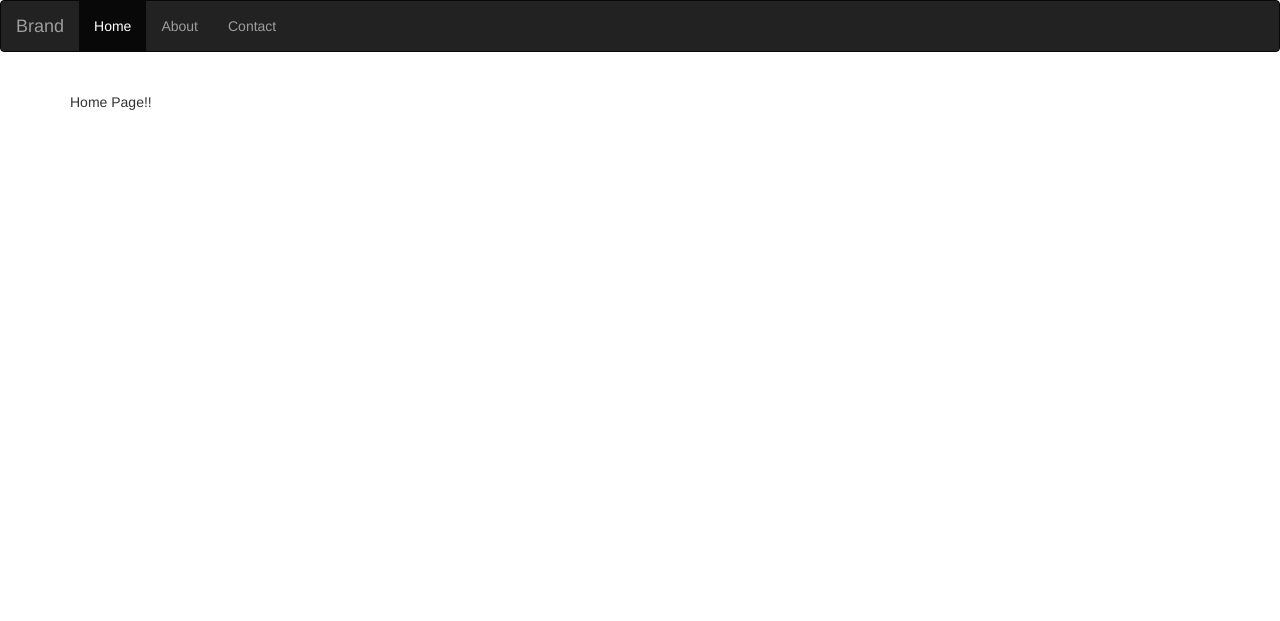
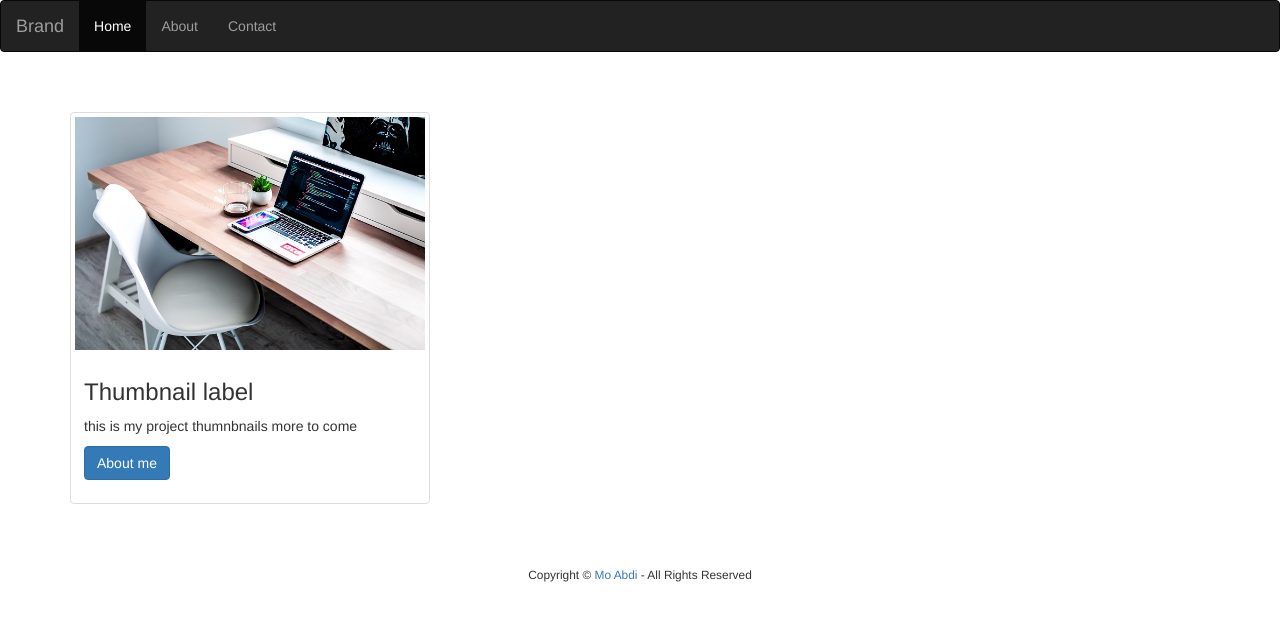
Before and after one commit to mkaafi/django-project, a Django app: page / in a window 1280 px wide. Shown: the top 621 px of the page. Run offline with Django 3.2, Linux system fonts and the light colour scheme; some libraries are stand-ins or nearby versions.

Commit message:
added content to homepage

```diff
--- a/myDjango/mysite1/settings.py
+++ b/myDjango/mysite1/settings.py
@@ -119,3 +119,6 @@ USE_TZ = True
 # https://docs.djangoproject.com/en/2.1/howto/static-files/
 
 STATIC_URL = '/static/'
+STATICFILES_DIRS = [
+    os.path.join(BASE_DIR, 'static'),
+]
--- /dev/null
+++ b/myDjango/pages/main.py
@@ -0,0 +1,2 @@
+def namer():
+	return " My name is Mohamed Abdi"
--- a/myDjango/pages/templates/about.html
+++ b/myDjango/pages/templates/about.html
@@ -6,5 +6,6 @@
 {% block content %}
 
 About page !
-
+<br>
+{{ my_name }}
 {% endblock %}
--- a/myDjango/pages/templates/base.html
+++ b/myDjango/pages/templates/base.html
@@ -41,6 +41,9 @@
       {% endblock %}
     </div>
 
+    <br><br>
+    <center><small>Copyright &copy; <a href="https://github.com/mkaafi">Mo Abdi</a> - All Rights Reserved</small></center>
+
     <!-- jQuery (necessary for Bootstrap's JavaScript plugins) -->
     <script src="https://ajax.googleapis.com/ajax/libs/jquery/1.12.4/jquery.min.js"></script>
     <!-- Include all compiled plugins (below), or include individual files as needed -->
--- a/myDjango/pages/templates/home.html
+++ b/myDjango/pages/templates/home.html
@@ -1,10 +1,27 @@
 
 {% extends 'base.html' %}
+{% load static %}
+
+
 {% block title %} Home Page {% endblock %}
 {% block content %}
 
 
 <br>
-Home Page!!
+
+<br>
+
+<div class="row">
+  <div class="col-sm-6 col-md-4">
+    <div class="thumbnail">
+      <img src="{% static 'img/alexandru-acea-582050-unsplash.jpg'%}" alt="laptop on table">
+      <div class="caption">
+        <h3>Thumbnail label</h3>
+        <p>this is my project thumnbnails more to come</p>
+        <p><a href="{% url 'about' %}" class="btn btn-primary" role="button">About me</a></p>
+      </div>
+    </div>
+  </div>
+</div>
 
 {% endblock %}
--- a/myDjango/pages/urls.py
+++ b/myDjango/pages/urls.py
@@ -1,5 +1,6 @@
 from django.urls import path
 from . import views
+
 
 urlpatterns = [
     path('', views.home, name='home'),
--- a/myDjango/pages/views.py
+++ b/myDjango/pages/views.py
@@ -4,7 +4,8 @@ def home(request):
 	return render(request, "home.html", {})
 
 def about(request):
-	return render(request, "about.html", {})
+	from pages.main import namer
+	return render(request, "about.html", {"my_name": namer})
 
 def contact(request):
 	return render(request, "contact.html", {})
```
Also changed, not shown: myDjango/static/img/alexandru-acea-582050-unsplash.jpg (added).
